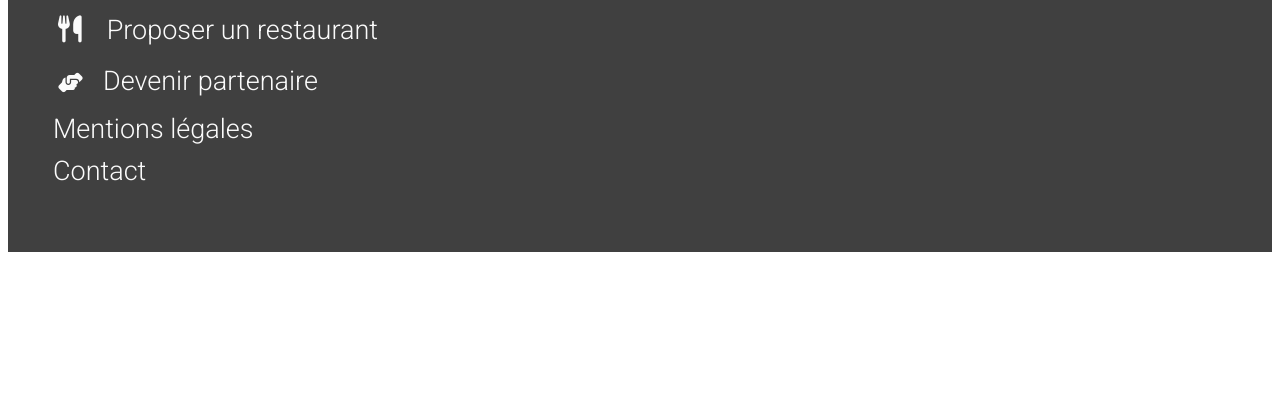
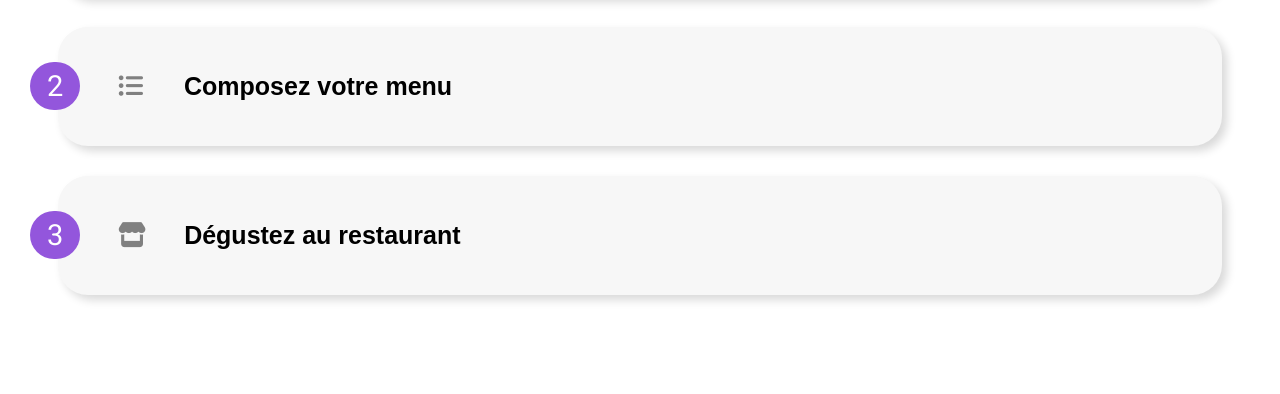
Before and after one commit to VEBoris/BorisVILLIER-EMMANUEL_3_21072021, a website: page index.html in a window 1280 px wide. Shown: the part 922-1316 px from the top of the page. Before the commit the page ends 1182 px from the top, so only its background shows below. Drawn offline with Linux system fonts and the light colour scheme; a web font is replaced by a local one.

Commit message:
add section fonctionnement

```diff
--- a/index.html
+++ b/index.html
@@ -18,7 +18,7 @@
   <!-- lien font awesome -->
   <script src="https://kit.fontawesome.com/96414f0187.js" crossorigin="anonymous"></script>
 
-  <link rel="stylesheet" href="./.css/style.css">
+  <link rel="stylesheet" href="./css/style.css">
 
   <title>Oh My Food !</title>
 </head>
@@ -31,27 +31,28 @@
       <h1>Réserver le menu qui vous convient</h1>
       <p>Découver des restaurants d'exception, <br>
         sélectionnés par nos soins.</p>
-      <button>Explorer nos restaurants</button>
+      <button id="main_button">Explorer nos restaurants</button>
     </div>
   </section>
 
   <section class="choix">
     <h2>Fonctionnement</h2>
-    <article>
-      <span class="choix__number">1</span>
-      <i class="fas fa-mobile-alt"></i>Choisissez un restaurant
-    </article>
+    <div>
+      <article class="choix__content">
+        <span class="choix__number">1</span>
+        <button class="choix_button"><i class="fas fa-mobile-alt"></i>Choisissez un restaurant</button>
+      </article>
 
-    <article>
-      <span>2</span>
-      <i class="fas fa-list-ul"></i>Composez votre menu
-    </article>
+      <article class="choix__content">
+        <span class="choix__number">2</span>
+        <button class="choix_button"><i class="fas fa-list-ul" id="list"></i>Composez votre menu</button>
+      </article>
 
-    <article>
-      <span>3</span>
-      <i class="fas fa-store"></i>Dégustez au restaurant
-    </article>
-
+      <article class="choix__content">
+        <span class="choix__number">3</span>
+        <button class="choix_button"><i class="fas fa-store" id="store"></i>Dégustez au restaurant</button>
+      </article>
+    </div>
   </section>
 
   <footer>
--- a/package.json
+++ b/package.json
@@ -4,7 +4,7 @@
   "description": "",
   "main": "index.js",
   "scripts":  {
-    "sass": "sass --watch ./sass/main.scss:./.css/style.css"
+    "sass": "sass --watch ./sass/main.scss:./css/style.css"
   },
   "repository": {
     "type": "git",
--- a/sass/component/_button.scss
+++ b/sass/component/_button.scss
@@ -1,4 +1,4 @@
-button {
+#main_button {
     background: linear-gradient(to bottom right, $secondary, $primary);
     font-size: 29px;
     color: white;
@@ -7,4 +7,19 @@ button {
     border-radius: 50px;
     border: none;
     box-shadow: 3px 3px 8px 4px darken($shadow, $amount: 10);
+    cursor: pointer;
 }
+
+.choix_button {
+    cursor: pointer;
+    font-size: 25px;
+    font-weight: 550;
+    width: 100%;
+    padding: 45px 0;
+    background-color: lighten($background, $amount: 2);
+    border: none;
+    border-radius: 30px;
+    display: flex;
+    align-items: center;
+    box-shadow: 5px 5px 10px $shadow;
+}
--- a/sass/layouts/_accueil.scss
+++ b/sass/layouts/_accueil.scss
@@ -25,7 +25,7 @@ section {
 
         h1 {
             font-weight: 900;
-            padding: 45px 75px 30px 75px;
+            padding: 45px 90px 30px 90px;
             margin: 0;
         }
 
@@ -40,8 +40,44 @@ section {
 
 .choix {
     background-color: white;
+    font-size: 29px;
+    margin-bottom: 90px;
+
+    h2 {
+        font-size: 37px;
+        margin: 60px 0 30px 35px;
+    }
+
+    &__content {
+        @include center;
+        align-items: center;
+        padding: 15px 0;
+        margin: 0 50px;
+
+        i {
+            color: gray;
+            padding-right: 45px;
+            padding-left: 60px;
+            font-size: 29px;
+        }
+
+        #list {
+            font-size: 25px;
+            padding-right: 41px;
+        }
+
+        #store {
+            font-size: 25px;
+            padding-right: 38px;
+        }
+    }
 
     &__number {
-
+        background-color: $primary;
+        padding: 7px 17px;
+        color: white;
+        border-radius: 25px;
+        position: absolute;
+        left: 30px;
     }
 }
--- a/sass/layouts/_footer.scss
+++ b/sass/layouts/_footer.scss
@@ -3,13 +3,13 @@ footer {
 
     img {
         width: 30%;
-        padding: 55px 0 10px 45px;
+        padding: 45px 0 10px 45px;
     }
 
     ul {
         list-style: none;
         font-size: 27px;
-        padding: 20px 0px 60px 40px;
+        padding: 10px 0px 55px 40px;
         margin: 0;
 
         li {
@@ -21,8 +21,9 @@ footer {
                 font-weight: 300;
 
                 &:hover {
-                    color: $terciary;
+                    color: $tertiary;
                     text-decoration: underline;
+                    font-weight: 500;
                 }
             }
         }
--- a/sass/utils/_variables.scss
+++ b/sass/utils/_variables.scss
@@ -1,6 +1,6 @@
 // color
 $primary: #9356DC;
 $secondary: #FF79DA;
-$terciary: #99E2D0;
+$tertiary: #99E2D0;
 $background: #F2F2F2;
 $shadow: #D9D9D9;
```
Also changed, not shown: css/style.css (added), 1 other file.
